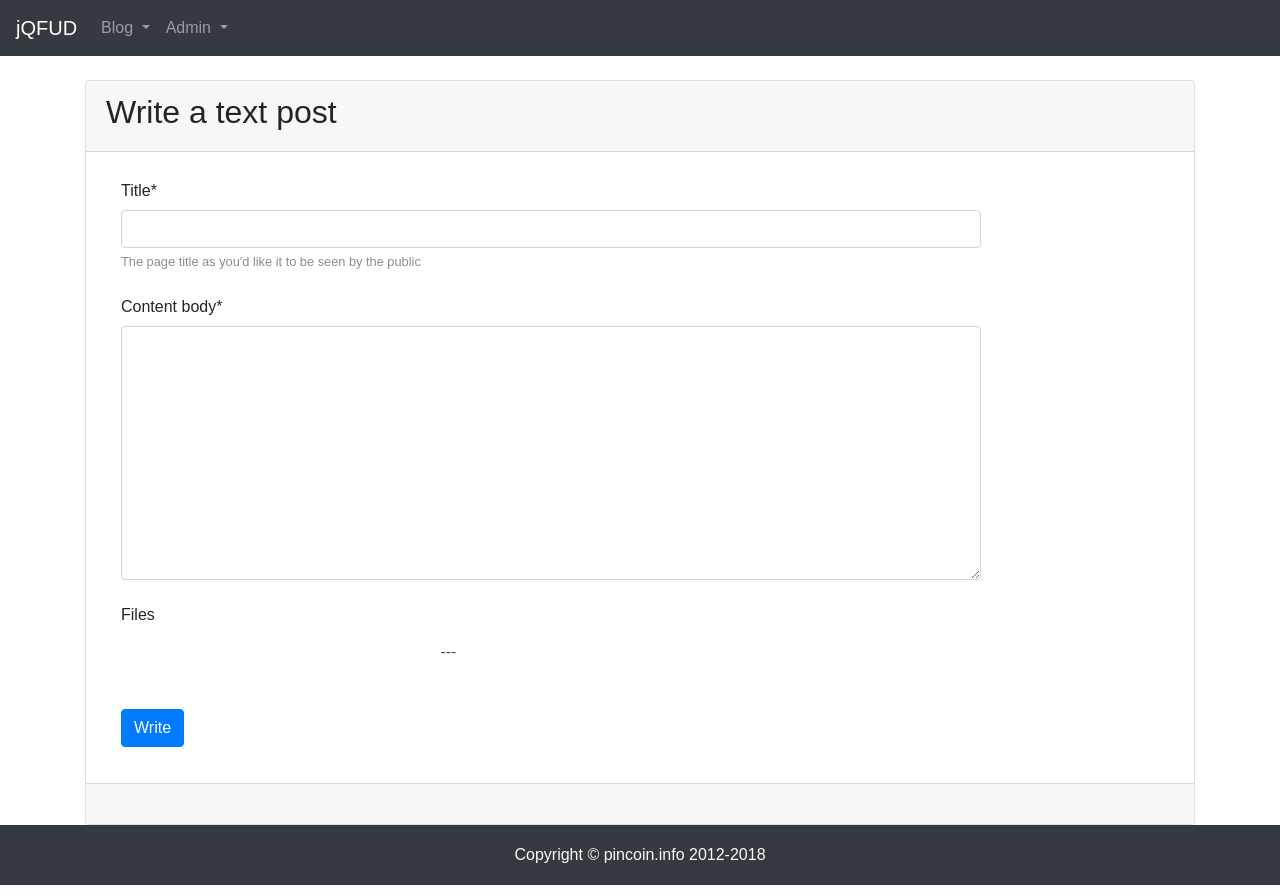
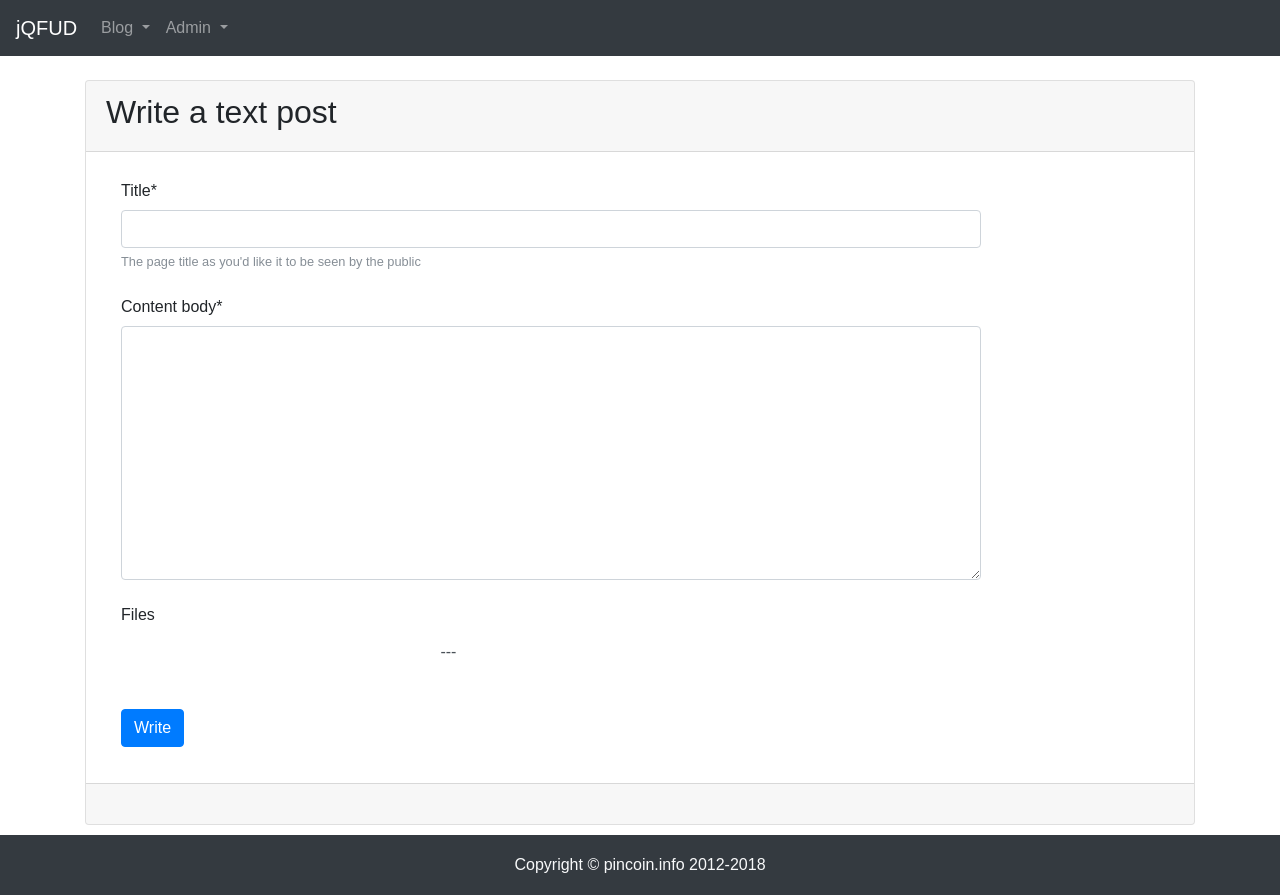
Before and after one commit to pincoin/django-jquery-fileupload, a Django app: page /posts/create in a window 1280 px wide. Run offline with Django 3.2, Linux system fonts and the light colour scheme; some libraries are stand-ins or nearby versions.

Commit message:
- margin top on footer

```diff
--- a/fileupload/templates/fileupload/post_detail.html
+++ b/fileupload/templates/fileupload/post_detail.html
@@ -2,7 +2,7 @@
 
 {% block content %}
     <div class="container">
-        <div class="card mt-4">
+        <div class="card my-4">
             <div class="card-header">
                 <h2>{{ post.title }}</h2>
             </div>
--- a/sandbox/static/css/main.css
+++ b/sandbox/static/css/main.css
@@ -30,3 +30,7 @@ img {
     line-height: 60px; /* Vertically center the text there */
     background-color: #f5f5f5;
 }
+
+body > .container {
+  padding-bottom: 10px;
+}
```
